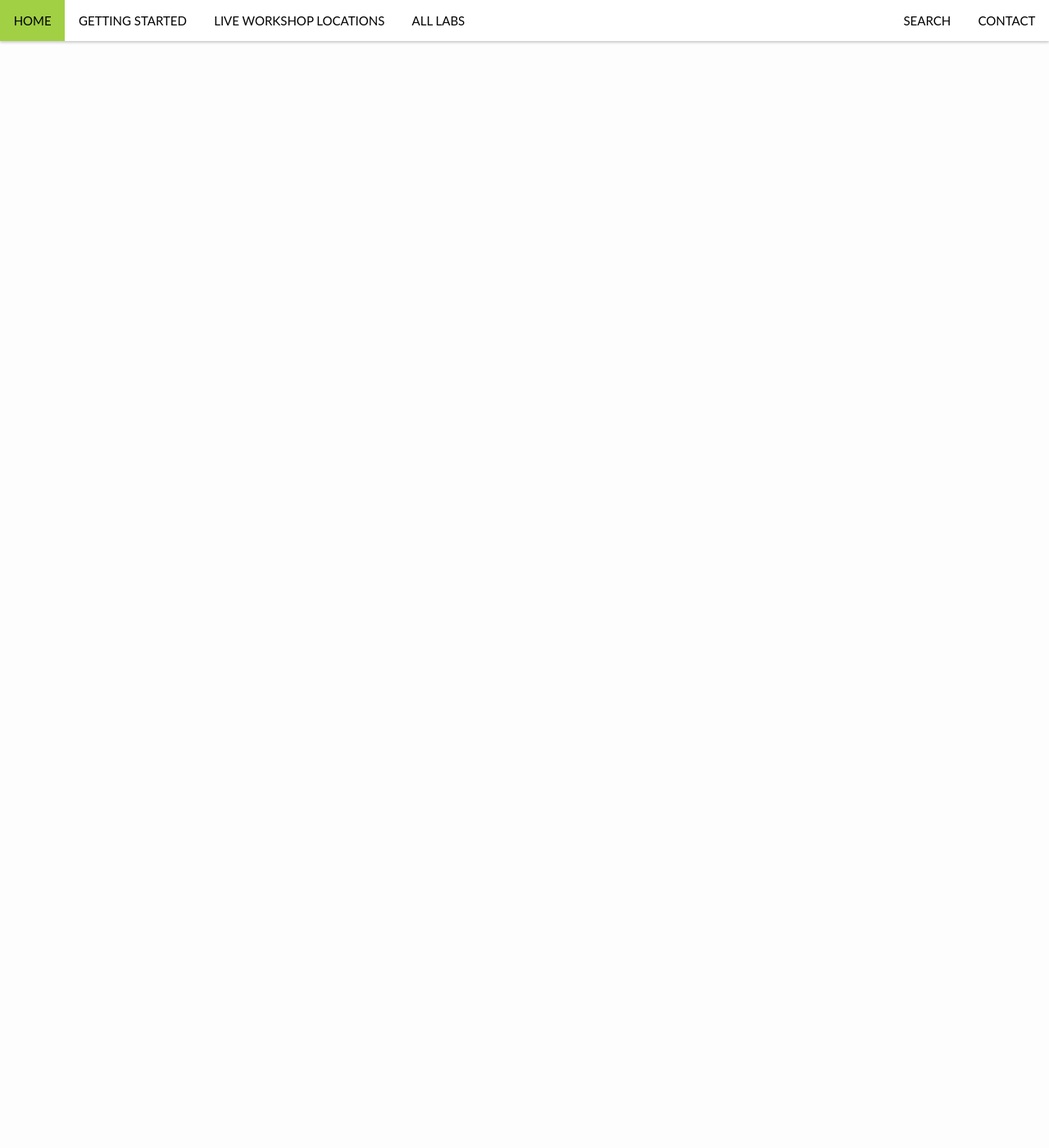
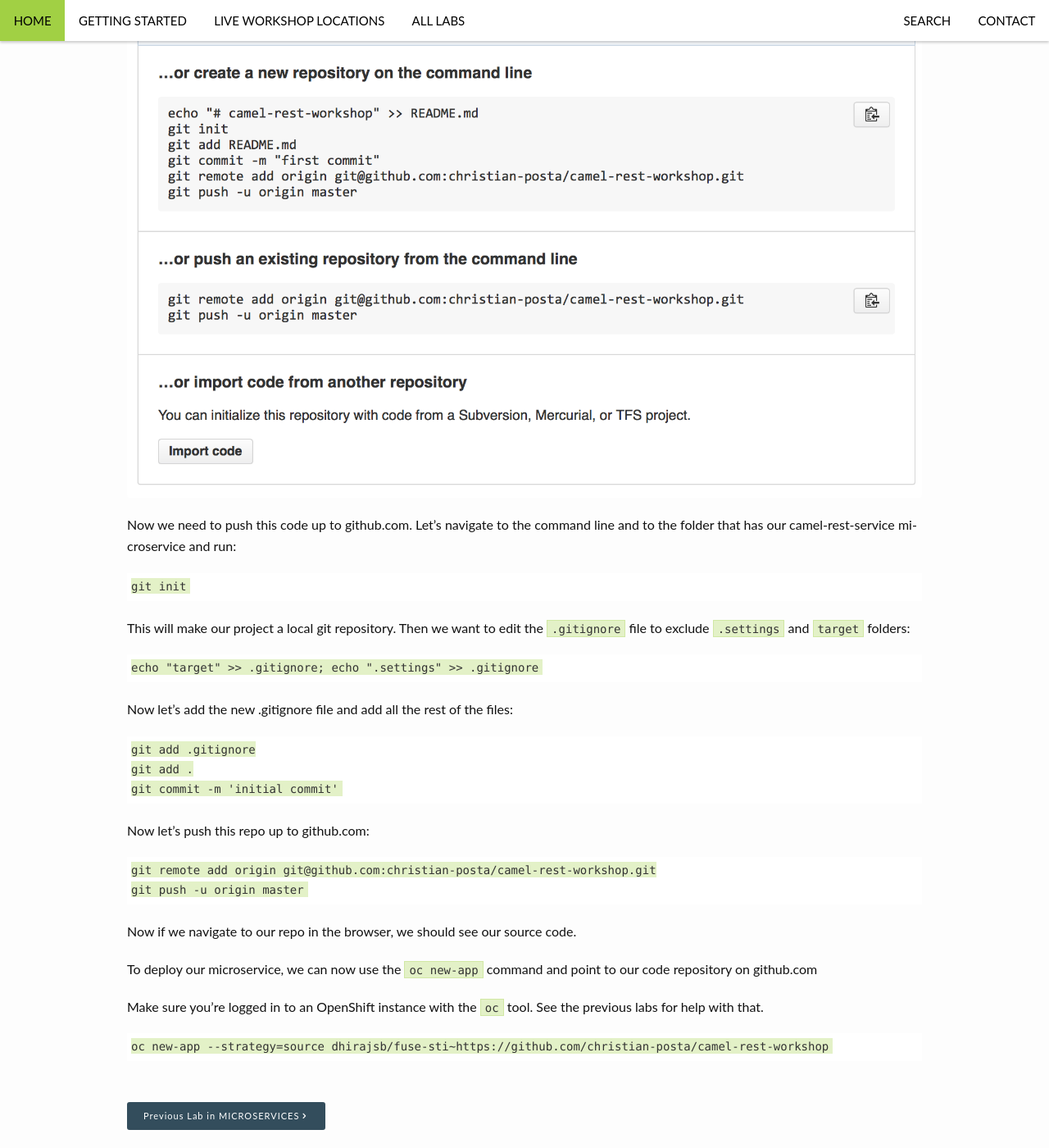
Before and after one commit to RedHatWorkshops/fuse-on-openshift, a Jekyll site: the page built from _posts/microservices/2014-12-31-using-s2i-for-builds.md, in a window 1280 px wide and 1400 px high, scrolled down 1355 px. Shown: the whole window at 82% size. Built offline with Jekyll 4.4.1, drawn with Linux system fonts in a browser that asks for light colours; some of the changed text lies outside the part shown.

Commit message:
added first spike of microservices deployment lab

```diff
--- a/_posts/microservices/2014-12-31-using-s2i-for-builds.md
+++ b/_posts/microservices/2014-12-31-using-s2i-for-builds.md
@@ -10,4 +10,36 @@ categories:
     - microservices
 ---
 
-More to come!!
+To deploy our microservice with OpenShift using s2i, we'll want to first add it to a git repo and let openshift pull the code directly from our github.com repo.
+
+First, create a new repo in github.com called "camel-rest-workshop"
+
+![Create project](/images/microservices/newgithubproject.png)
+![Import code](/images/microservices/howtoimportgithub.png)
+
+Now we need to push this code up to github.com. Let's navigate to the command line and to the folder that has our camel-rest-service microservice and run:
+
+    git init
+
+This will make our project a local git repository. Then we want to edit the `.gitignore` file to exclude `.settings` and `target` folders:
+
+    echo "target" >> .gitignore; echo ".settings" >> .gitignore
+
+Now let's add the new .gitignore file and add all the rest of the files:
+
+    git add .gitignore
+    git add .
+    git commit -m 'initial commit'
+
+Now let's push this repo up to github.com:
+
+    git remote add origin git@github.com:christian-posta/camel-rest-workshop.git
+    git push -u origin master
+
+Now if we navigate to our repo in the browser, we should see our source code.
+
+To deploy our microservice, we can now use the `oc new-app` command and point to our code repository on github.com
+
+Make sure you're logged in to an OpenShift instance with the `oc` tool. See the previous labs for help with that.
+
+    oc new-app --strategy=source dhirajsb/fuse-sti~https://github.com/christian-posta/camel-rest-workshop
```
Also changed, not shown: images/microservices/howtoimportgithub.png (added), images/microservices/newgithubproject.png (added).
